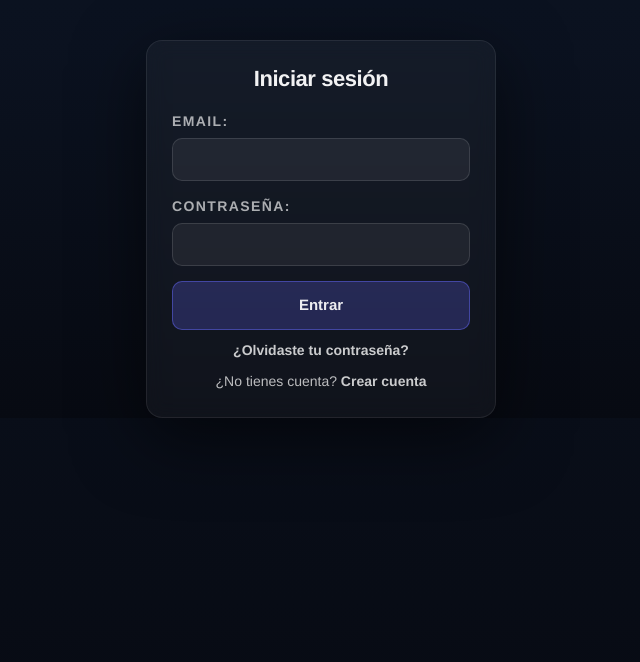
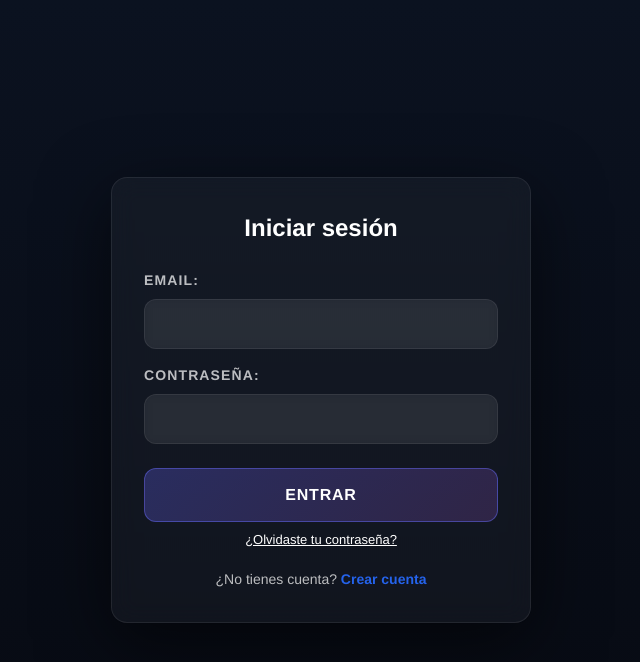
Before and after one commit to VictorRodBon/Proyecto-2-DAW, a React (Vite) app in the folder frontend/app-libros/: page / in a window 1280 px wide. Shown: the top 662 px of the page, without its empty margins (319-959 px from the left). Built offline with nearby package versions, Linux system fonts and the light colour scheme; no server answers; what boneyard-js would draw is missing.

Commit message:
actualizar estilos formularios

```diff
--- a/frontend/app-libros/src/components/componente-formulario-opinion/Formulario-opinion.tsx
+++ b/frontend/app-libros/src/components/componente-formulario-opinion/Formulario-opinion.tsx
@@ -66,7 +66,7 @@ export const FormularioOpinion = () => {
         </div>
         <div className={styles.contenido}>
           {mensaje && (
-            <div className={mensaje.tipo === 'error' ? styles.error : styles.exito}>
+            <div className={mensaje.tipo === 'error' ? styles.mensajeError : styles.mensajeExito}>
               {mensaje.texto}
             </div>
           )}
--- a/frontend/app-libros/src/components/componente-login/Login.tsx
+++ b/frontend/app-libros/src/components/componente-login/Login.tsx
@@ -83,7 +83,8 @@ export function Login() {
   }
 
   return (
-    <form onSubmit={handleSubmit} className={styles.form}>
+    <div className={styles.formContainer}>
+      <form onSubmit={handleSubmit} className={styles.form}>
       <h2>Iniciar sesión</h2>
 
       <label>Email:</label>
@@ -96,22 +97,20 @@ export function Login() {
         {loading ? "Iniciando sesión..." : "Entrar"}
       </button>
 
-      {error && <p style={{ color: "rgba(239, 68, 68, 0.92)" }}>{error}</p>}
-      {correcto && <p style={{ color: "rgba(16, 185, 129, 0.92)" }}>{correcto}</p>}
+      {error && <p className={styles.error}>{error}</p>}
+      {correcto && <p className={styles.success}>{correcto}</p>}
 
-      <p>
-        <Link to="/recuperar" className={styles.enlaceCrearCuenta}>
-          ¿Olvidaste tu contraseña?
-        </Link>
-      </p>
+      <span className={styles.enlaceRecuperar}>
+        <Link to="/recuperar">¿Olvidaste tu contraseña?</Link>
+      </span>
 
-      <p>
+      <p className={styles.registroP}>
         ¿No tienes cuenta?{" "}
         <Link to="/registro" className={styles.enlaceCrearCuenta}>
-          {" "}
           Crear cuenta
         </Link>
       </p>
     </form>
+    </div>
   );
 }
--- a/frontend/app-libros/src/components/componente-recuperar/NuevaContrasena.tsx
+++ b/frontend/app-libros/src/components/componente-recuperar/NuevaContrasena.tsx
@@ -47,7 +47,8 @@ export function NuevaContrasena() {
   }
 
   return (
-    <form onSubmit={handleSubmit} className={styles.form}>
+    <div className={styles.formContainer}>
+      <form onSubmit={handleSubmit} className={styles.form}>
       <h2>Nueva contraseña</h2>
 
       <label>Contraseña:</label>
@@ -70,14 +71,15 @@ export function NuevaContrasena() {
         {loading ? "Guardando..." : "Guardar contraseña"}
       </button>
 
-      {error && <p style={{ color: "rgba(239, 68, 68, 0.92)" }}>{error}</p>}
-      {correcto && <p style={{ color: "rgba(16, 185, 129, 0.92)" }}>{correcto}</p>}
+      {error && <p className={styles.error}>{error}</p>}
+      {correcto && <p className={styles.success}>{correcto}</p>}
 
       <p>
-        <Link to="/login" className={styles.enlaceCrearCuenta}>
+        <Link to="/login" className={styles.enlaceVolverLogin}>
           Volver al inicio de sesión
         </Link>
       </p>
-    </form>
+      </form>
+    </div>
   );
 }
--- a/frontend/app-libros/src/components/componente-recuperar/SolicitarRecuperacion.tsx
+++ b/frontend/app-libros/src/components/componente-recuperar/SolicitarRecuperacion.tsx
@@ -38,7 +38,8 @@ export function SolicitarRecuperacion() {
   }
 
   return (
-    <form onSubmit={handleSubmit} className={styles.form}>
+    <div className={styles.formContainer}>
+      <form onSubmit={handleSubmit} className={styles.form}>
       <h2>Recuperar contraseña</h2>
 
       <label>Email:</label>
@@ -53,14 +54,15 @@ export function SolicitarRecuperacion() {
         {loading ? "Enviando..." : "Enviar correo"}
       </button>
 
-      {error && <p style={{ color: "rgba(239, 68, 68, 0.92)" }}>{error}</p>}
-      {correcto && <p style={{ color: "rgba(16, 185, 129, 0.92)" }}>{correcto}</p>}
+      {error && <p className={styles.error}>{error}</p>}
+      {correcto && <p className={styles.success}>{correcto}</p>}
 
       <p>
-        <Link to="/login" className={styles.enlaceCrearCuenta}>
+        <Link to="/login" className={styles.enlaceVolverLogin}>
           Volver al inicio de sesión
         </Link>
       </p>
     </form>
+    </div>
   );
 }
--- a/frontend/app-libros/src/components/componente-registro/Registro.tsx
+++ b/frontend/app-libros/src/components/componente-registro/Registro.tsx
@@ -133,7 +133,8 @@ export function Registro() {
   }
 
   return (
-    <form onSubmit={handleSubmit} className={styles.form}>
+    <div className={styles.formContainer}>
+      <form onSubmit={handleSubmit} className={styles.form}>
       <h2>Crear una cuenta</h2>
       <label>Nombre de usuario:</label>
       <input
@@ -151,13 +152,14 @@ export function Registro() {
       <button type="submit" disabled={loading}>
         {loading ? "Registrando..." : "Registrarse"}
       </button>
-      {error && <p style={{ color: "rgba(239, 68, 68, 0.92)" }}>{error}</p>}
-      {correcto && <p style={{ color: "rgba(16, 185, 129, 0.92)" }}>{correcto}</p>}
+      {error && <p className={styles.error}>{error}</p>}
+      {correcto && <p className={styles.success}>{correcto}</p>}
       <p className={styles.registroP}>
         <Link to="/" className={styles.enlaceVolverLogin}>
           Volver al login
         </Link>
       </p>
-    </form>
+      </form>
+    </div>
   );
 }
--- a/frontend/app-libros/src/components/form.module.css
+++ b/frontend/app-libros/src/components/form.module.css
@@ -1,103 +1,181 @@
 @import '../styles/variables.css';
 
 .form {
-  width: 350px;
-  margin: 2.5rem auto;
-  padding: 1.5625rem;
-  border: 1px solid rgba(255, 255, 255, 0.08);
-  border-radius: 16px;
-  background: rgba(255, 255, 255, 0.04);
-  backdrop-filter: blur(10px);
-  box-shadow: 0 20px 70px rgba(0, 0, 0, 0.55);
-  font-family: "Helvetica Neue", Helvetica, Arial, sans-serif;
+  width: 100%;
+  max-width: 420px;
+  margin: 0;
+  padding: 2rem;
+  border: 1px solid var(--color-border);
+  border-radius: var(--radius-xl);
+  background: var(--color-bg-hover);
+  backdrop-filter: blur(12px);
+  box-shadow: var(--shadow-xl);
+}
+
+.formContainer {
+  min-height: 100vh;
+  width: 100%;
+  display: flex;
+  align-items: center;
+  justify-content: center;
+  background: var(--color-bg-app);
+  padding: 1rem;
 }
 
 .form h2 {
-  margin-bottom: 1.25rem;
-  font-size: 1.375rem;
+  margin: 0 0 1.5rem;
+  font-size: 1.5rem;
+  font-weight: 700;
   text-align: center;
-  color: rgba(255, 255, 255, 0.95);
-  line-height: 1.15;
-  letter-spacing: -0.02em;
+  color: var(--color-text-primary);
 }
 
 .form label {
   display: block;
-  margin-bottom: 0.375rem;
+  margin-bottom: 0.5rem;
   font-size: 0.875rem;
   font-weight: 600;
   text-transform: uppercase;
-  letter-spacing: 0.1em;
-  color: rgba(255, 255, 255, 0.65);
+  letter-spacing: 0.08em;
+  color: var(--color-text-secondary);
 }
 
-.form input {
+.form input,
+.form textarea,
+.form select {
   width: 100%;
-  margin-bottom: 0.9375rem;
-  padding: 0.625rem 0.75rem;
-  border: 1px solid rgba(255, 255, 255, 0.12);
-  border-radius: 10px;
-  background: rgba(255, 255, 255, 0.06);
-  color: rgba(255, 255, 255, 0.92);
-  font-size: 0.875rem;
-  transition: border-color 0.2s ease, box-shadow 0.2s ease;
+  margin-bottom: 1rem;
+  padding: 0.75rem 1rem;
+  border: 1px solid var(--color-border);
+  border-radius: var(--radius-md);
+  background: var(--color-bg-input);
+  backdrop-filter: blur(6px);
+  color: var(--color-text-primary);
+  font-size: 1rem;
+  transition: all var(--transition-fast);
+  box-sizing: border-box;
 }
 
-.form input::placeholder {
-  color: rgba(255, 255, 255, 0.45);
+.form input::placeholder,
+.form textarea::placeholder {
+  color: var(--color-text-placeholder);
 }
 
-.form input:focus {
+.form input:focus,
+.form textarea:focus,
+.form select:focus {
   outline: none;
-  border-color: rgba(99, 102, 241, 0.65);
+  border-color: var(--color-border-primary);
   box-shadow: 0 0 0 3px rgba(99, 102, 241, 0.2);
 }
 
-.form button {
+.form button[type="submit"] {
   width: 100%;
-  padding: 0.75rem;
-  border: 1px solid rgba(99, 102, 241, 0.5);
-  border-radius: 10px;
-  background: rgba(99, 102, 241, 0.25);
-  color: rgba(255, 255, 255, 0.92);
-  font-size: 0.9375rem;
+  padding: 0.875rem 1.5rem;
+  margin-top: 0.5rem;
+  border: 1px solid var(--color-border-primary);
+  border-radius: var(--radius-md);
+  background: linear-gradient(135deg, rgba(99, 102, 241, 0.3), rgba(118, 75, 162, 0.3));
+  color: var(--color-text-primary);
+  font-size: 1rem;
   font-weight: 700;
+  text-transform: uppercase;
+  letter-spacing: 0.05em;
   cursor: pointer;
-  transition: all 0.2s ease;
+  transition: all var(--transition-fast);
 }
 
-.form button:hover:not(:disabled) {
-  background: rgba(99, 102, 241, 0.4);
-  transform: translateY(-1px);
+.form button[type="submit"]:hover:not(:disabled) {
+  background: linear-gradient(135deg, rgba(99, 102, 241, 0.4), rgba(118, 75, 162, 0.4));
+  transform: translateY(-2px);
 }
 
-.form button:disabled {
+.form button[type="submit"]:disabled {
   opacity: 0.6;
   cursor: not-allowed;
+  transform: none;
 }
 
 .form p {
-  margin-top: 0.625rem;
+  margin: 0.75rem 0 0;
   font-size: 0.875rem;
   text-align: center;
-  color: rgba(255, 255, 255, 0.72);
+  color: var(--color-text-secondary);
+}
+
+.form .error {
+  margin-top: 1rem;
+  padding: 0.75rem 1rem;
+  border: 1px solid rgba(239, 68, 68, 0.4);
+  border-radius: var(--radius-md);
+  background: rgba(239, 68, 68, 0.1);
+  color: #fca5a5;
+  font-size: 0.875rem;
+  text-align: center;
+}
+
+.form .success {
+  margin-top: 1rem;
+  padding: 0.75rem 1rem;
+  border: 1px solid rgba(16, 185, 129, 0.4);
+  border-radius: var(--radius-md);
+  background: rgba(16, 185, 129, 0.1);
+  color: #6ee7b7;
+  font-size: 0.875rem;
+  text-align: center;
 }
 
 .enlaceVolverLogin,
 .enlaceCrearCuenta {
+  display: inline-block;
+  margin-top: 0.5rem;
   font-weight: 600;
   text-decoration: none;
-  color: rgba(255, 255, 255, 0.78);
-  transition: color 0.2s ease;
+  color: var(--color-secondary);
+  transition: color var(--transition-fast);
 }
 
 .enlaceVolverLogin:hover,
 .enlaceCrearCuenta:hover {
-  color: rgba(255, 255, 255, 0.95);
+  color: var(--color-primary);
+  text-decoration: underline;
+}
+
+.enlaceRecuperar {
+  display: block;
+  margin-top: 0.5rem;
+  font-size: 0.8125rem;
+  text-align: center;
+  color: var(--color-text-muted);
+  text-decoration: none;
+  transition: color var(--transition-fast);
+}
+
+.enlaceRecuperar:hover {
+  color: var(--color-text-primary);
+  text-decoration: underline;
 }
 
 .registroP {
-  margin-top: 0.625rem;
+  margin-top: 1rem;
   font-size: 0.875rem;
   text-align: center;
+  color: var(--color-text-secondary);
 }
+
+.divider {
+  height: 1px;
+  margin: 1rem 0;
+  background: linear-gradient(to right, transparent, var(--color-border), transparent);
+}
+
+@media (max-width: 480px) {
+  .form {
+    margin: 1.5rem 1rem;
+    padding: 1.5rem;
+  }
+
+  .form h2 {
+    font-size: 1.25rem;
+  }
+}
```
Also changed, not shown: frontend/app-libros/src/components/componente-formulario-opinion/Formulario-opinion.module.css (+68 -42 lines).
